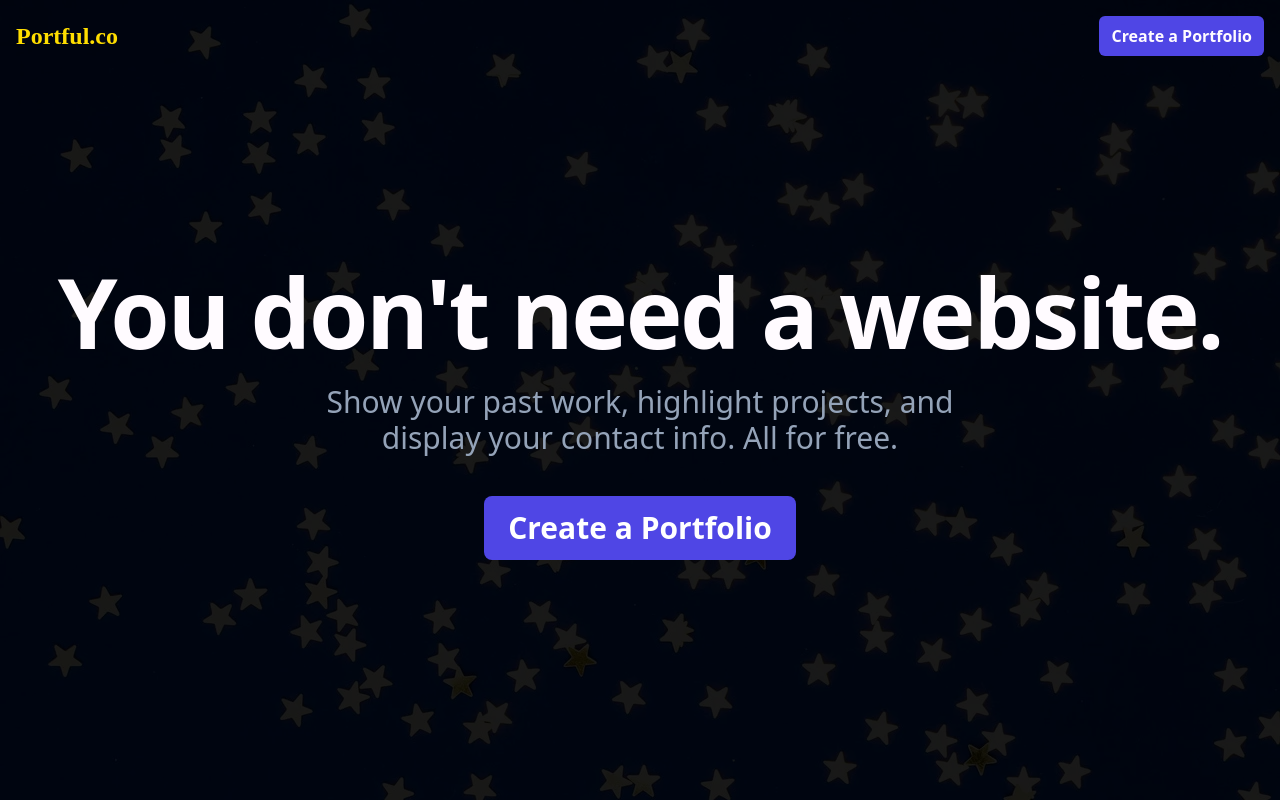
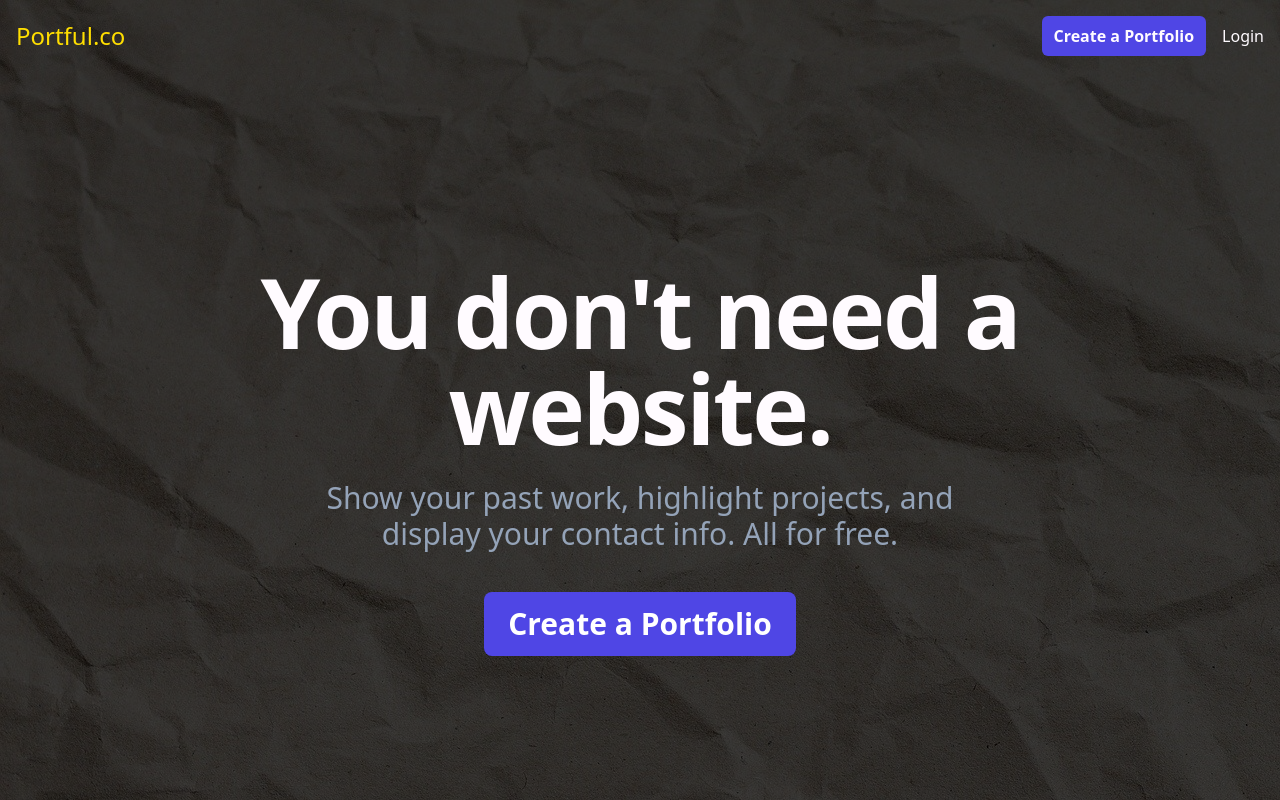
Before and after one commit to jwhubert91/portfolio-site, a React (Create React App) app: page / in a window 1280 px wide. Built offline with nearby package versions, Linux system fonts and the light colour scheme.

Commit message:
Shippable homepage

```diff
--- a/src/components/Button.tsx
+++ b/src/components/Button.tsx
@@ -29,7 +29,7 @@ const getButtonStyle = (buttonStyle: ButtonStyles) => {
     case "PRIMARY_CTA":
       return "pointer-events-auto text-snowWhite py-2 px-3 bg-primary rounded-md font-semibold hover:bg-indigo-500 text-xs sm:text-sm lg:text-base"
     case "LARGE":
-      return "text-3xl bg-primary hover:hover:bg-indigo-500 focus:outline-none focus:ring-2 focus:ring-slate-400 focus:ring-offset-2 focus:ring-offset-slate-50 text-white font-semibold h-16 px-6 rounded-lg w-full flex items-center justify-center sm:w-auto highlight-white/20"
+      return "text-xl md:text-3xl bg-primary hover:hover:bg-indigo-500 focus:outline-none focus:ring-2 focus:ring-slate-400 focus:ring-offset-2 focus:ring-offset-slate-50 text-white sm:font-semibold h-16 px-6 rounded-lg"
     default:
       break
   }
--- a/src/components/NavAuthButtons.tsx
+++ b/src/components/NavAuthButtons.tsx
@@ -1,4 +1,5 @@
 import React from "react"
+import { Link } from "react-router-dom"
 import Button from "./Button"
 
 function NavAuthButtons() {
@@ -10,6 +11,9 @@ function NavAuthButtons() {
       <Button buttonStyle="PRIMARY_CTA" onClick={handleAuthClick}>
         Create a Portfolio
       </Button>
+      <Link to="/login" className="text-snowWhite ml-4">
+        Login
+      </Link>
     </div>
   )
 }
--- a/src/components/NavLogo.tsx
+++ b/src/components/NavLogo.tsx
@@ -1,9 +1,9 @@
-import { Link } from 'react-router-dom'
+import { Link } from "react-router-dom"
 
 function NavLogo() {
   return (
     <Link to="/">
-      <h1 className='Logo text-goldenYellow text-lg sm:text-2xl'>Portful.co</h1>
+      <h1 className="text-goldenYellow text-lg sm:text-2xl">Portful.co</h1>
     </Link>
   )
 }
--- a/src/index.css
+++ b/src/index.css
@@ -18,7 +18,7 @@
   --SnowWhite: #FFFBFF;
 }
 
-.Logo {
+/* .Logo {
   font-family: 'Audiowide';
   font-weight: bold;
-}
+} */
--- a/src/pages/Home.css
+++ b/src/pages/Home.css
@@ -1,7 +1,11 @@
 .Homepage {
+  background-size: cover;
   background: var(--XiketicBlack);
-  /* background: linear-gradient(var(--MajorelleBlue), var(--XiketicBlack)) */
-  background: rgba(0, 0, 0, 0.9) url('../assets/images/pexels-karolina-grabowska-5725821.webp') no-repeat;
-  background-size: cover;
-  background-blend-mode: darken;
 }
+
+@media only screen and (min-width: 600px) {
+  .Homepage {
+    background: rgba(0, 0, 0, 0.75) url('../assets/images/paper-g41d5939d2_1920.jpg') no-repeat;
+    background-blend-mode: darken;
+  }
+}
--- a/src/pages/Home.tsx
+++ b/src/pages/Home.tsx
@@ -6,12 +6,12 @@ function Home() {
   return (
     <div className="w-full flex-1 flex flex-col Homepage">
       <Navbar bgTransparent={true} />
-      <main className="flex-1 flex flex-col items-center">
-        <div className="mt-48 text-center">
-          <h2 className="text-snowWhite font-extrabold text-5xl lg:text-8xl tracking-tight">
+      <main className="flex-1 flex flex-col items-center mt-[30%] sm:mt-[15%] mx-auto px-4 md:max-w-4xl">
+        <div className="text-center">
+          <h2 className="text-snowWhite font-extrabold text-5xl sm:text-7xl lg:text-8xl tracking-tight">
             You don't need a website.
           </h2>
-          <p className="mt-6 text-3xl text-slate-400 text-center max-w-2xl mx-auto">
+          <p className="mt-6 text-xl md:text-3xl text-slate-400 text-center max-w-lg md:max-w-2xl mx-auto">
             Show your past work, highlight projects, and display your contact
             info. All for free.
           </p>
```
Also changed, not shown: src/assets/images/paper-g41d5939d2_1920.jpg (added), src/assets/images/pexels-karolina-grabowska-5725821.webp (deleted).
